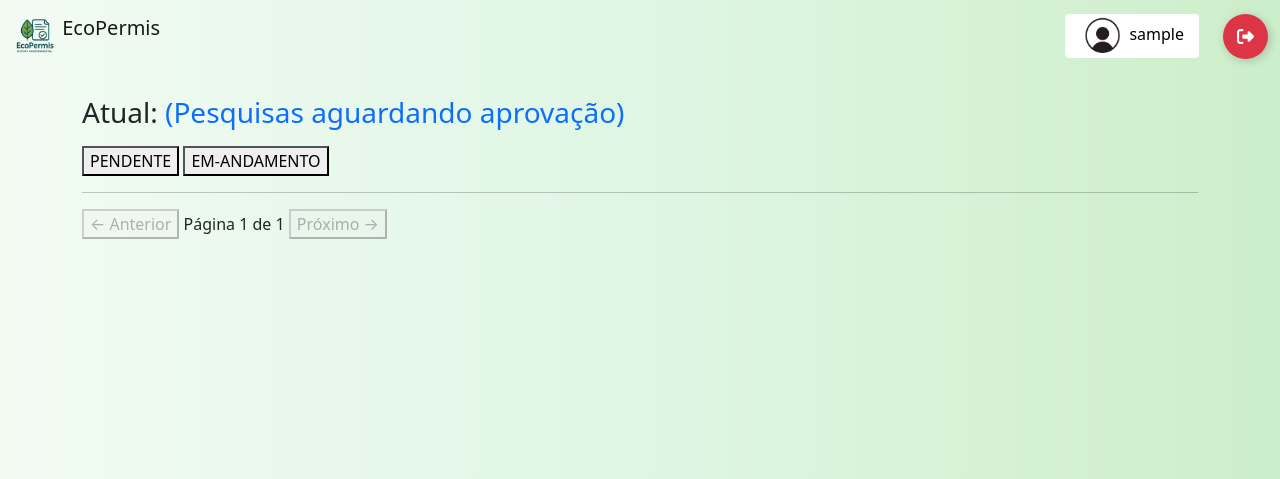
After one commit to theManWithbugs/EcoPermis, a Django app: page /home/pesquisas_andam/ in a window 1280 px wide. The commit adds this page. Shown: the top 479 px of the page. Run offline with Django 5.2, Linux system fonts and the light colour scheme; the visitor is signed in with stand-in values (Sample User, id 1); data that the repository does not hold is empty; some libraries are stand-ins or nearby versions.

Commit message:
Paginator realizado por meio de API rest funcionando, entre outros

```diff
--- a/core/urls.py
+++ b/core/urls.py
@@ -7,10 +7,19 @@ urlpatterns = [
 
     path('', views.login_view, name='login'),
     path('home/login', views.perfil, name='perfil'),
+    path('logout/', views.logoutView, name='logout'),
 
     path('home/', views.home, name='home'),
+
+    #Menu pesquisas
+    #View antiga abaixo
     path('home/pesquisas_solic/', views.pesquisas_solic, name='pesquisas_solic'),
+
     path('home/info_pesquisa/<str:id>/', views.info_pesquisa, name='info_pesquisa'),
+
+    #Json above here
+    path('api/pesq_aprov_resp/', views.api_pesq_aprov, name='pesq_aprov_resp'),
+    path('home/pesquisas_andam/', views.pesquisas_aprovadas, name='pesquisas_aprov'),
 
     #info_pesquisa only action
     path('aprovar_pesquisa/<str:id>/', views.aprovar_pesquisa, name='aprov_pesq'),
--- a/core/views.py
+++ b/core/views.py
@@ -2,12 +2,17 @@ from django.shortcuts import render, redirect
 from django.contrib.auth.decorators import login_required
 from django.contrib.auth import authenticate, login
 from django.forms import inlineformset_factory
+from django.contrib.auth import logout as auth_logout
 from django.contrib import messages
+from django.core.paginator import Paginator
+from django.forms.models import model_to_dict
+from django.http import JsonResponse
 
 #Local imports
 from core.forms import *
 from .utils import *
 
+@login_required
 def pagina_sucesso(request):
     template_name = 'commons/include/msg_pages/pagina_sucesso.html'
     return render(request, template_name)
@@ -32,6 +37,10 @@ def login_view(request):
 
     return render(request, template_name)
 
+def logoutView(request):
+    auth_logout(request)
+    return redirect('login')
+
 @login_required
 def perfil(request):
     template_name = 'auth/perfil.html'
@@ -40,6 +49,7 @@ def perfil(request):
 
     return render(request, template_name, {'objs': objs})
 
+@login_required
 def home(request):
     template_name = 'commons/home.html'
     return render(request, template_name)
@@ -107,7 +117,8 @@ def solic_pesquisa(request):
 
         if formset.is_valid():
             formset.save()
-            return redirect('pagina_sucesso')
+            messages.success(request, 'Pesquisa solicitada com sucesso!')
+            return redirect('info_pesquisa', obj_paiSaved.id)
         else:
             # formset invalid, fall through to re-render with errors
             pass
@@ -122,8 +133,9 @@ def solic_pesquisa(request):
 
     return render(request, template_name, context)
 
+@login_required
 def pesquisas_solic(request):
-    template_name = 'commons/include/pesquisas_solic.html'
+    template_name = 'commons/include/nav_pesquisas/pesquisas_solic.html'
 
     objs = DadosSolicPesquisa.objects.all().order_by('data_solicitacao')
 
@@ -133,11 +145,45 @@ def pesquisas_solic(request):
 
     return render(request, template_name, context)
 
+@login_required
+def pesquisas_aprovadas(request):
+    template_name = 'commons/include/nav_pesquisas/pesq_aprovadas.html'
+    return render(request, template_name)
+
+def api_pesq_aprov(request):
+    # Filtra apenas registros com status=False
+    dados = DadosSolicPesquisa.objects.filter(status=False)
+
+    paginator = Paginator(dados, 5)
+
+    # Número da página vindo da query string (?page=)
+    page_number = request.GET.get('page', 1)
+    page_obj = paginator.get_page(page_number)
+
+    # Converte os objetos em dicionários incluindo o campo id
+    itens_json = []
+    for item in page_obj.object_list:
+        d = model_to_dict(item)
+        d['id'] = str(item.id)  # UUID convertido para string
+        itens_json.append(d)
+
+    # Retorna os dados em formato JSON
+    return JsonResponse({
+        'items': itens_json,
+        'currentPage': page_obj.number,
+        'totalPages': paginator.num_pages,
+        'hasNext': page_obj.has_next(),
+        'hasPrevious': page_obj.has_previous(),
+    })
+
+
+@login_required
 def info_pesquisa(request, id):
     template_name = 'commons/include/info_pesquisa.html'
 
     obj = DadosSolicPesquisa.objects.filter(id=id)
     documentos = ArquivosRelFinal.objects.filter(pesquisa=obj.first())
+    membro_equip = MembroEquipe.objects.filter(pesquisa=obj.first())
 
     form = Arq_Rel_Form(request.POST or None, request.FILES or None)
 
@@ -173,12 +219,14 @@ def info_pesquisa(request, id):
         'obj': obj,
         'documentos': documentos,
         'duracao_pesq': duracao_pesq,
+        'membro_equip': membro_equip,
     }
 
     return render(request, template_name, context)
 
 #Only action
 
+@login_required
 def excluir_arq(request, id):
 
     pesquisa = DadosSolicPesquisa.objects.filter(id=id).first()
@@ -203,6 +251,7 @@ def excluir_arq(request, id):
 
     return redirect('info_pesquisa', id)
 
+@login_required
 def aprovar_pesquisa(request, id):
 
     if request.method == 'POST':
--- /dev/null
+++ b/static/css/btn_logout.css
@@ -0,0 +1,65 @@
+.Btn_logout {
+  display: flex;
+  align-items: center;
+  justify-content: flex-start;
+  width: 45px;
+  height: 45px;
+  border: none;
+  border-radius: 50%;
+  cursor: pointer;
+  position: relative;
+  overflow: hidden;
+  transition-duration: .3s;
+  box-shadow: 2px 2px 10px rgba(0, 0, 0, 0.199);
+  background-color: rgb(255, 65, 65);
+}
+
+.sign {
+  width: 100%;
+  transition-duration: .3s;
+  display: flex;
+  align-items: center;
+  justify-content: center;
+}
+
+.sign svg {
+  width: 17px;
+}
+
+.sign svg path {
+  fill: white;
+}
+
+.text {
+  position: absolute;
+  right: 0%;
+  width: 0%;
+  opacity: 0;
+  color: white;
+  font-size: 1.2em;
+  font-weight: 600;
+  transition-duration: .3s;
+}
+
+.Btn_logout:hover {
+  width: 125px;
+  border-radius: 40px;
+  transition-duration: .3s;
+}
+
+.Btn_logout:hover .sign {
+  width: 30%;
+  transition-duration: .3s;
+  padding-left: 20px;
+}
+
+.Btn_logout:hover .text {
+  opacity: 1;
+  width: 70%;
+  transition-duration: .3s;
+  padding-right: 10px;
+}
+
+.Btn_logout:active {
+  transform: translate(2px, 2px);
+}
--- /dev/null
+++ b/static/css/pesquisas_aprov.css
@@ -0,0 +1,6 @@
+.card_items {
+  background-color: white;
+  border-radius: 5px;
+  margin-bottom: 15px;
+  padding: 10px;
+}
--- /dev/null
+++ b/static/js/pesquisas_aprov.js
@@ -0,0 +1,76 @@
+let paginaAtual = 1;
+const urlAPI = '/api/pesq_aprov_resp/';
+const container = document.getElementById('container-resultados');
+const infoPaginaSpan = document.getElementById('info-pagina');
+const btnAnterior = document.getElementById('btn-anterior');
+const btnProximo = document.getElementById('btn-proximo');
+
+function carregarPagina(numeroDaPagina) {
+  btnAnterior.disabled = true;
+  btnProximo.disabled = true;
+
+  // Ponto chave: fazer a requisição para o backend Django
+  fetch(`${urlAPI}?page=${numeroDaPagina}`)
+    .then(response => response.json())
+    .then(data => {
+      renderizarItens(data.items);
+
+      paginaAtual = data.currentPage;
+      infoPaginaSpan.textContent = `Página ${data.currentPage} de ${data.totalPages}`;
+      btnAnterior.disabled = !data.hasPrevious;
+      btnProximo.disabled = !data.hasNext;
+    })
+    .catch(error => {
+      console.error('Erro ao carregar a página:', error);
+      container.innerHTML = '<p>Ocorreu um erro ao carregar os dados.</p>';
+    });
+}
+
+function renderizarItens(items) {
+  container.innerHTML = ''; // Limpa o container
+  items.forEach(item => {
+    // Cria um div para o card
+    const card = document.createElement('div');
+    card.className = 'card_items'; // Adiciona classe CSS para estilização
+    // card.style.marginBottom = '15px';
+
+    // Título da ação
+    const titulo = document.createElement('h5');
+    titulo.textContent = item.acao_realizada;
+    card.appendChild(titulo);
+
+    // Formatando data aqui
+    var str_data = item.data_solicitacao;
+    str_data = str_data.split('-');
+
+    var data_format = [`${str_data[2]}-${str_data[1]}-${str_data[0]}`];
+    console.log(data_format);
+
+    // Data da solicitação
+    const data = document.createElement('p');
+    data.textContent = `Data da solicitação: ${data_format}`;
+    card.appendChild(data);
+
+    // Link opcional (exemplo: para detalhes, ajuste conforme necessário)
+    const link = document.createElement('a');
+    link.textContent = 'Ver Detalhes'; // Texto do link
+
+    link.href = `${window.location.origin}/home/info_pesquisa/${item.id}/`;
+    // link.classList.add('btn_card');
+    // link.className = 'btn_card';
+    card.appendChild(link);
+
+    // Adiciona o card ao container
+    container.appendChild(card);
+  });
+}
+
+btnProximo.addEventListener('click', () => {
+  carregarPagina(paginaAtual + 1);
+});
+
+btnAnterior.addEventListener('click', () => {
+  carregarPagina(paginaAtual - 1);
+});
+
+carregarPagina(1);
--- a/templates/auth/perfil.html
+++ b/templates/auth/perfil.html
@@ -11,7 +11,7 @@
     <div class="card-body">
       <h5 class="text-secondary mb-3">Informações Pessoais</h5>
       {% for x in objs %}
-        <table class="table table-striped table-hover">
+        <table class="table table-hover">
           <tbody>
             <tr>
               <th scope="row">Nome Completo</th>
--- a/templates/commons/base.html
+++ b/templates/commons/base.html
@@ -4,6 +4,7 @@
     <meta name="viewport" content="width=device-width, initial-scale=1">
     <link rel="stylesheet" href="{% static 'css/bootstrap.min.css' %}">
     <link rel="stylesheet" href="{% static 'css/main.css' %}">
+    <link rel="stylesheet" href="{% static 'css/btn_logout.css' %}">
     <link rel="shortcut icon" href="favicon.png" type="image/png">
 
     <!-- Bootstrap icons -->
@@ -22,13 +23,30 @@
     </a>
 
     {% if request.user %}
-      <div>
+      <div class="ms-auto bg-white rounded" style="padding-right: 15px; padding-left: 15px;">
         <a href="{% url 'perfil' %}" style="text-decoration: none; color: black;">
           <img src="{% static 'img/user_img.png' %}" width="45px">
           {{ request.user.username }}
         </a>
       </div>
     {% endif %}
+
+    <div class="ms-4">
+      <a href="{% url 'logout' %}">
+        <button class="Btn_logout bg-danger">
+            <div class="sign">
+                <svg viewBox="0 0 512 512">
+                  <path d="M377.9 105.9L500.7 228.7c7.2 7.2 11.3 17.1 11.3 27.3s-4.1 20.1-11.3 27.3L377.9
+                    406.1c-6.4 6.4-15 9.9-24 9.9c-18.7 0-33.9-15.2-33.9-33.9l0-62.1-128 0c-17.7 0-32-14.3-32-32l0-64c0-17.7
+                    14.3-32 32-32l128 0 0-62.1c0-18.7 15.2-33.9 33.9-33.9c9 0 17.6 3.6 24 9.9zM160 96L96 96c-17.7 0-32 14.3-32 32l0 256c0
+                    17.7 14.3 32 32 32l64 0c17.7 0 32 14.3 32 32s-14.3 32-32 32l-64 0c-53 0-96-43-96-96L0 128C0 75 43 32 96 32l64 0c17.7
+                    0 32 14.3 32 32s-14.3 32-32 32z"></path>
+                </svg>
+            </div>
+            <div class="text">Sair</div>
+        </button>
+      </a>
+    </div>
   </div>
 </nav>
 
--- /dev/null
+++ b/templates/commons/include/nav_pesquisas/pesq_aprovadas.html
@@ -0,0 +1,29 @@
+{% extends 'commons/base.html' %}
+{% load static %}
+
+{% block css %}
+  <link rel="stylesheet" href="{% static 'css/pesquisas_aprov.css' %}">
+{% endblock css %}
+
+{% block content %}
+
+<h3 class="text-primary mb-3">
+  <span class="text-dark">Atual:</span> (Pesquisas aguardando aprovação)</h3>
+
+<div class="mb-3">
+  <button>PENDENTE</button>
+  <button>EM-ANDAMENTO</button>
+</div>
+
+<div id="container-resultados"></div>
+
+<hr>
+<button id="btn-anterior">← Anterior</button>
+<span id="info-pagina">Página X de Y</span>
+<button id="btn-proximo">Próximo →</button>
+
+{% endblock content %}
+
+{% block js %}
+  <script src="{% static 'js/pesquisas_aprov.js' %}"></script>
+{% endblock js %}
```
Also changed, not shown: templates/commons/include/info_pesquisa.html (+40 -14 lines), templates/commons/include/nav_pesquisas/pesquisas_solic.html (added, +73 -0 lines), templates/commons/include/pesquisas_solic.html (deleted, +0 -69 lines).
